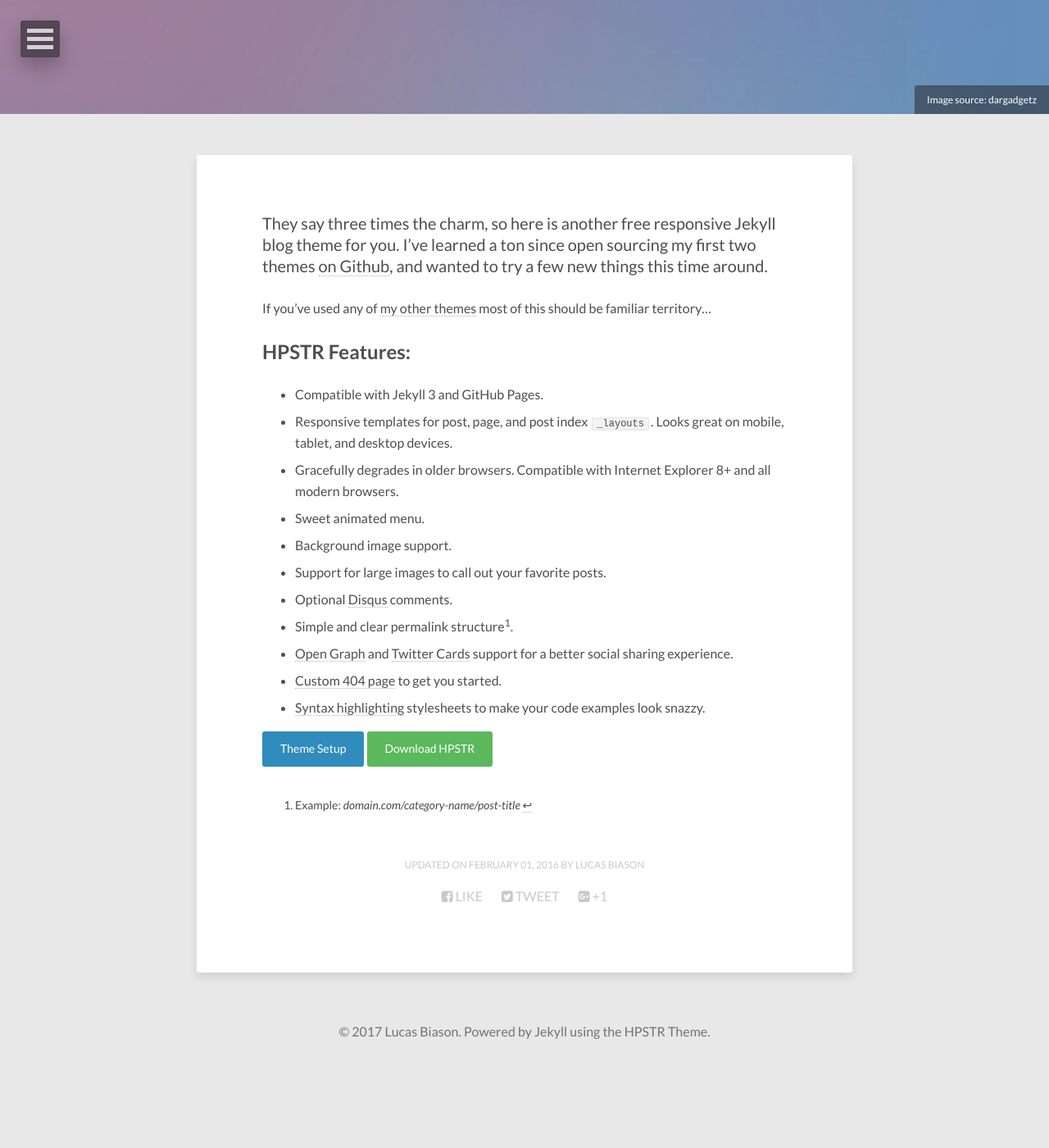
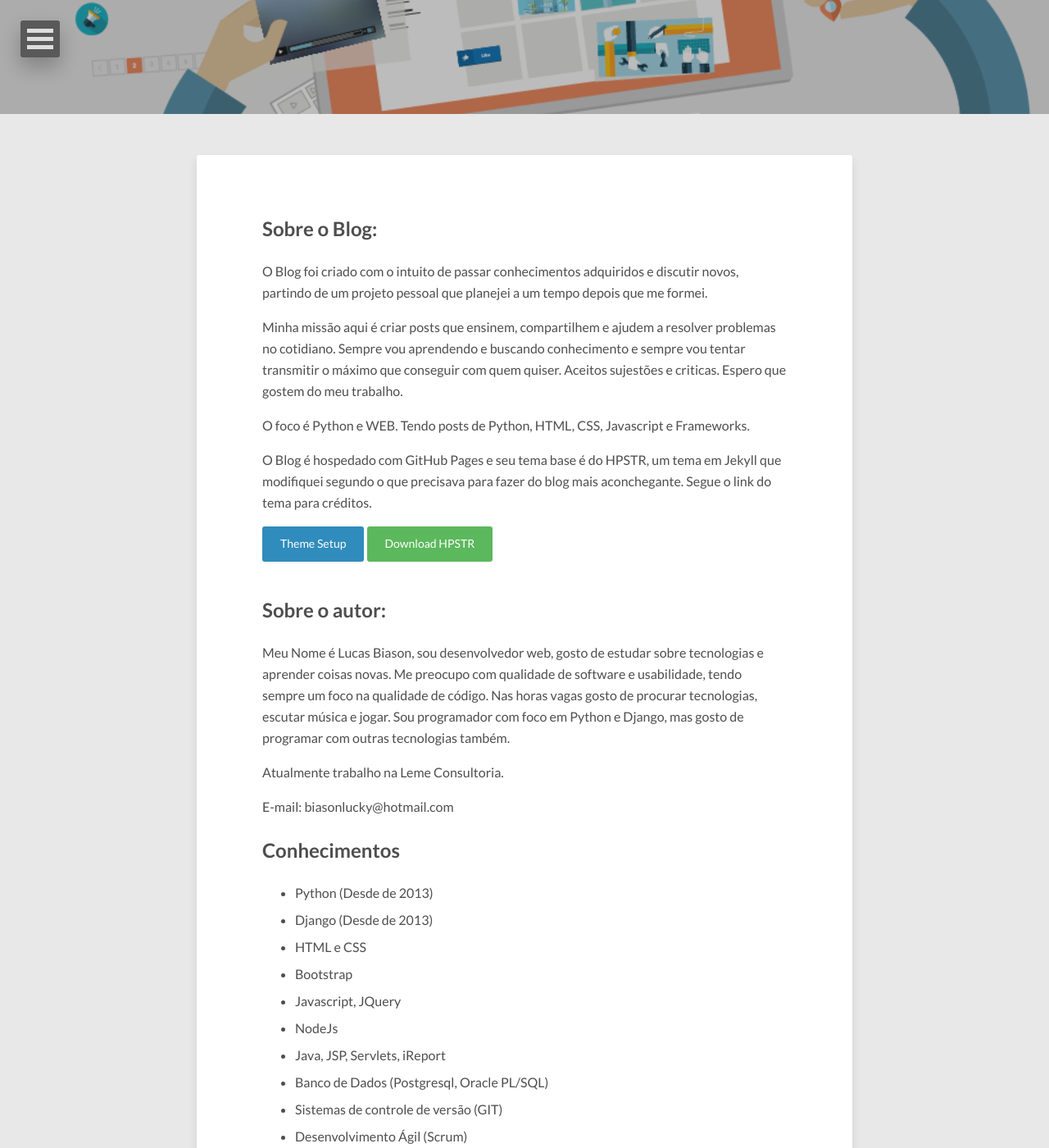
Before and after one commit to LucasBiason/LucasBiason.github.io, a Jekyll site: the page built from about/index.md, in a window 1280 px wide and 1400 px high, scrolled down 261 px. Shown: the whole window at 82% size. Built offline with Jekyll 4.4.1, drawn with Linux system fonts in a browser that asks for light colours; nearby versions of some CDN libraries; before the commit the page ends 1560 px from its top, so only the background shows below that; some of the changed text lies outside the part shown.

Commit message:
Update index.md

```diff
--- a/about/index.md
+++ b/about/index.md
@@ -1,32 +1,60 @@
 ---
 layout: page
-title: About the Jekyll Theme
+title: Sobre o Blog
 image:
-  feature: abstract-5.jpg
-  credit: dargadgetz
-  creditlink: http://www.dargadgetz.com/ios-7-abstract-wallpaper-pack-for-iphone-5-and-ipod-touch-retina/
+  feature: headerbg-screen.png
 comments: false
-modified: 2016-02-01
+modified: 2017-03-04
 ---
 
-They say three times the charm, so here is another free responsive Jekyll blog theme for you. I've learned a ton since open sourcing my first two themes [on Github](http://github.com/mmistakes), and wanted to try a few new things this time around.
+## Sobre o Blog:
+O Blog foi criado com o intuito de passar conhecimentos adquiridos e discutir novos, partindo de um projeto pessoal que planejei a um tempo depois que me formei.
 
-If you've used any of [my other themes](http://mademistakes.com/work/jekyll-themes/) most of this should be familiar territory...
+Minha missão aqui é criar posts que ensinem, compartilhem e ajudem a resolver problemas no cotidiano. Sempre vou aprendendo e buscando conhecimento e sempre vou tentar transmitir o máximo que conseguir com quem quiser. Aceitos sujestões e criticas. Espero que gostem do meu trabalho.
 
-## HPSTR Features:
+O foco é Python e WEB. Tendo posts de Python, HTML, CSS, Javascript e Frameworks.
 
-* Compatible with Jekyll 3 and GitHub Pages.
-* Responsive templates for post, page, and post index `_layouts`. Looks great on mobile, tablet, and desktop devices.
-* Gracefully degrades in older browsers. Compatible with Internet Explorer 8+ and all modern browsers.
-* Sweet animated menu.
-* Background image support.
-* Support for large images to call out your favorite posts.
-* Optional [Disqus](http://disqus.com) comments.
-* Simple and clear permalink structure[^1].
-* [Open Graph](https://developers.facebook.com/docs/opengraph/) and [Twitter Cards](https://dev.twitter.com/docs/cards) support for a better social sharing experience.
-* [Custom 404 page]({{ site.url }}/404.html) to get you started.
-* [Syntax highlighting]({{ site.url }}/code-highlighting-post/) stylesheets to make your code examples look snazzy.
-
+O Blog é hospedado com GitHub Pages e seu tema base é do HPSTR, um tema em Jekyll que modifiquei segundo o que precisava para fazer do blog mais aconchegante. Segue o link do tema para créditos.
 <div markdown="0"><a href="{{ site.url }}/theme-setup/" class="btn btn-info">Theme Setup</a> <a href="https://github.com/mmistakes/hpstr-jekyll-theme" class="btn btn-success">Download HPSTR</a></div>
 
-[^1]: Example: *domain.com/category-name/post-title*
+
+## Sobre o autor:
+
+Meu Nome é Lucas Biason, sou desenvolvedor web, gosto de estudar sobre tecnologias e aprender coisas novas. Me preocupo com qualidade de software e usabilidade, tendo sempre um foco na qualidade de código. Nas horas vagas gosto de procurar tecnologias, escutar música e jogar. Sou programador com foco em Python e Django, mas gosto de programar com outras tecnologias também.
+
+Atualmente trabalho na Leme Consultoria.
+
+E-mail: biasonlucky@hotmail.com
+
+## Conhecimentos
+
+* Python (Desde de 2013)
+* Django (Desde de 2013)
+* HTML e CSS
+* Bootstrap
+* Javascript, JQuery
+* NodeJs
+* Java, JSP, Servlets, iReport
+* Banco de Dados (Postgresql, Oracle PL/SQL)
+* Sistemas de controle de versão (GIT)
+* Desenvolvimento Ágil (Scrum)
+* Inglês Intermediário, leitura e escrita.
+* Linux
+
+## Formação
+
+- 2009 -2013 Centro Universitário Fundação Santo André (Engenharia de Computação com ênfase em software).
+- 2006 -2008 Colégio Singular (Ensino Médio com habilitação em Técnico de Informática).
+
+## Cursos Extras
+
+* Oracle SQL (30 horas) - IT Training
+* Oracle PL/SQL (40 Horas) - Ka Solution
+* SAP ABAP (40 horas) – IT Training
+* Java para Desenvolvimento Web (40 Horas) – Caelum
+* Laboratório Java com testes JSF Web Services e Designer Patterns (25 Horas) – Caelum
+* Desenvolvimento de Aplicativo Android – Caelum
+* UX e Usabilidade Web (25 horas) - Caelum
+* Design Patterns Python I (16 horas) - Alura
+* Design Patterns Python II (16 horas) - Alura
+* Aplicações WEB em JavaScript com Node.js e Express (20 horas) – Caelum
```
